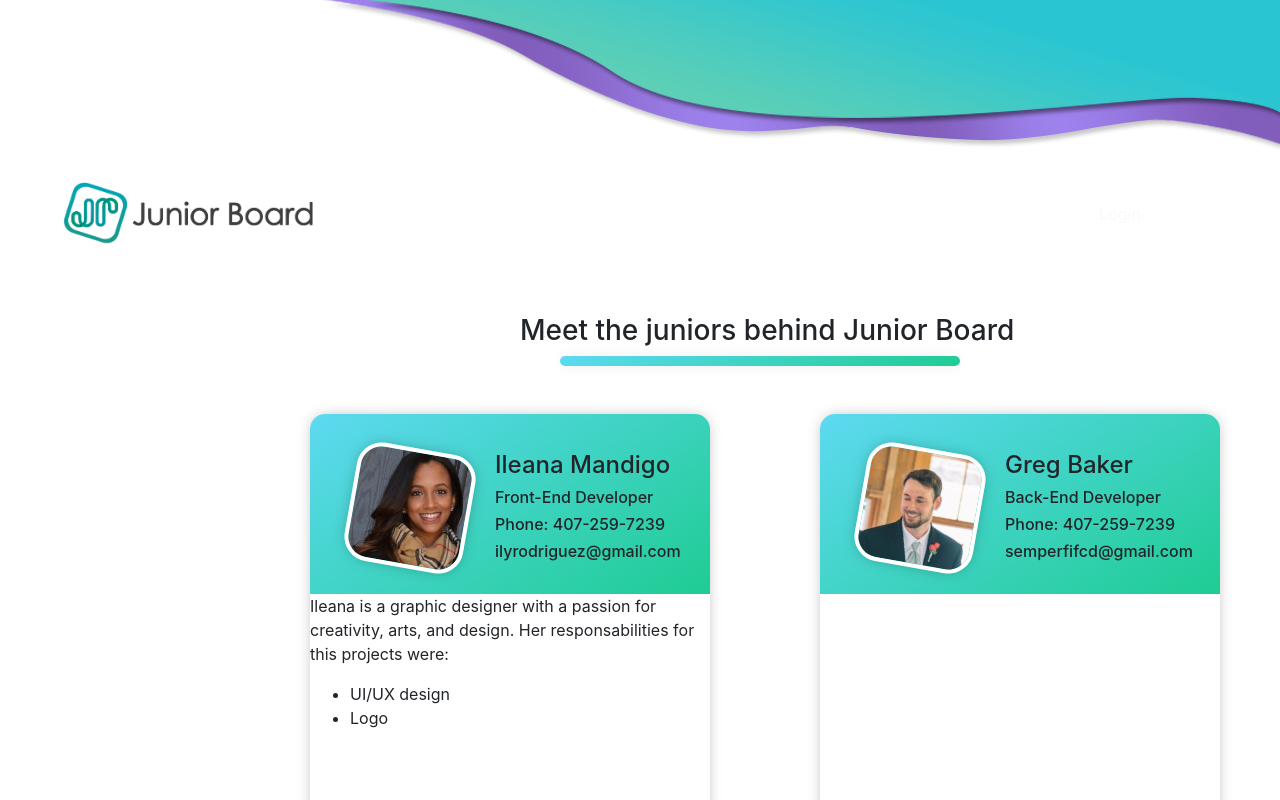
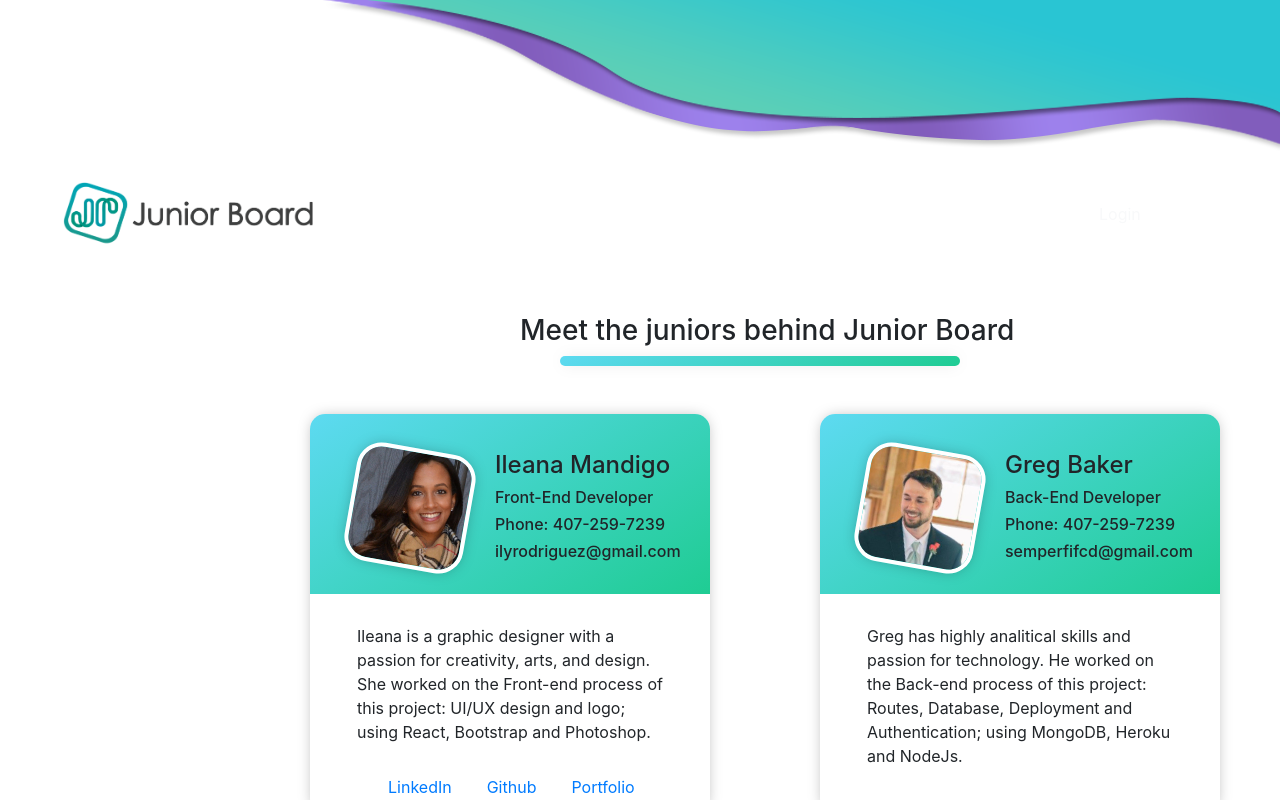
Before and after one commit to gijp-technologies/junior-board, a React (Create React App) app: page /about in a window 1280 px wide. Shown: the top 800 px of the page. Built offline with nearby package versions, Linux system fonts and the light colour scheme.

Commit message:
about done

```diff
--- a/src/Pages/About.js
+++ b/src/Pages/About.js
@@ -28,13 +28,10 @@ const About = () => {
                                 <h6>ilyrodriguez@gmail.com</h6>
                             </div>
                         </div>
-                        <div><p>Ileana is a graphic designer with a passion for creativity, arts, and design.
-                            Her responsabilities for this projects were:</p>
-                        <ul>
-                        <li>UI/UX design</li>
-                        <li>Logo</li>
+                        <div className="responsabilies">
+                            <p>Ileana is a graphic designer with a passion for creativity, arts, and design.
+                            She worked on the Front-end process of this project: UI/UX design and logo; using React, Bootstrap and Photoshop.</p>
 
-                        </ul>
                         </div>
                             <div className="member-footer">
                                 <a href="https://www.linkedin.com/in/ileana-mandigo/" target="blank">LinkedIn</a>
@@ -54,6 +51,13 @@ const About = () => {
                                     <h6>Phone: 407-259-7239</h6>
                                     <h6>semperfifcd@gmail.com</h6>
                                 </div>
+                            </div>
+                            <div className="responsabilies">
+                            <p>Greg has highly analitical skills and passion for technology.
+                                He worked on the Back-end process of this project: Routes, Database, Deployment and Authentication;
+                                using MongoDB, Heroku and NodeJs.
+                            </p>
+
                         </div>
                             <div className="member-footer">
                                 <a href="https://www.linkedin.com/in/greg-baker-48ab9717b/" target="blank">LinkedIn</a>
--- a/src/Pages/style.css
+++ b/src/Pages/style.css
@@ -80,7 +80,7 @@
 
 .team-cards{
     width: 400px;
-    height: 500px;
+    height: 400px;
     margin-top: 155px;
     margin-left: 110px;
     margin-bottom: 100px;
@@ -137,8 +137,13 @@
     margin-top: 7px;
 }
 .member-footer {
-    margin-top: 270px;
+    margin-top: -25px;
     margin-left: 88px;
     position: relative;
     border-top: none !important;
 }
+.responsabilies{
+    padding: 40px;
+    margin-left: 7px;
+    margin-top: -10px;
+}
```
Lines whose indentation alone changed are shown as unchanged.
